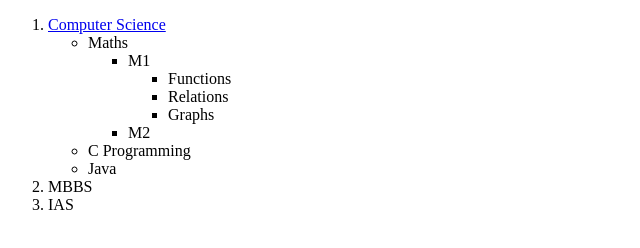
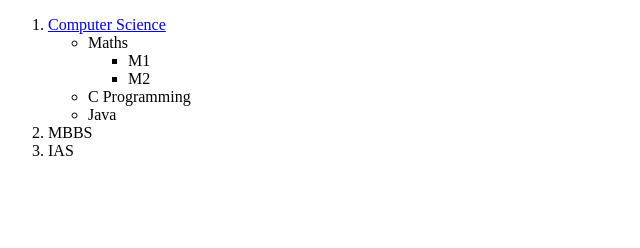
Before and after one commit to Piyush2790/FWS, a plain HTML site: page OrderedList.html in a window 1280 px wide. Shown: the whole page, without its empty margins (0-640 px from the left). Drawn offline with Linux system fonts and the light colour scheme.

Commit message:
Change in order list

```diff
--- a/OrderedList.html
+++ b/OrderedList.html
@@ -14,11 +14,6 @@
       <li>Maths</li>
       <ul>
         <li>M1</li>
-        <ul>
-          <li>Functions</li>
-          <li>Relations</li>
-          <li>Graphs</li>
-        </ul>
         <li>M2</li>
       </ul>
       <li>C Programming</li>
```
